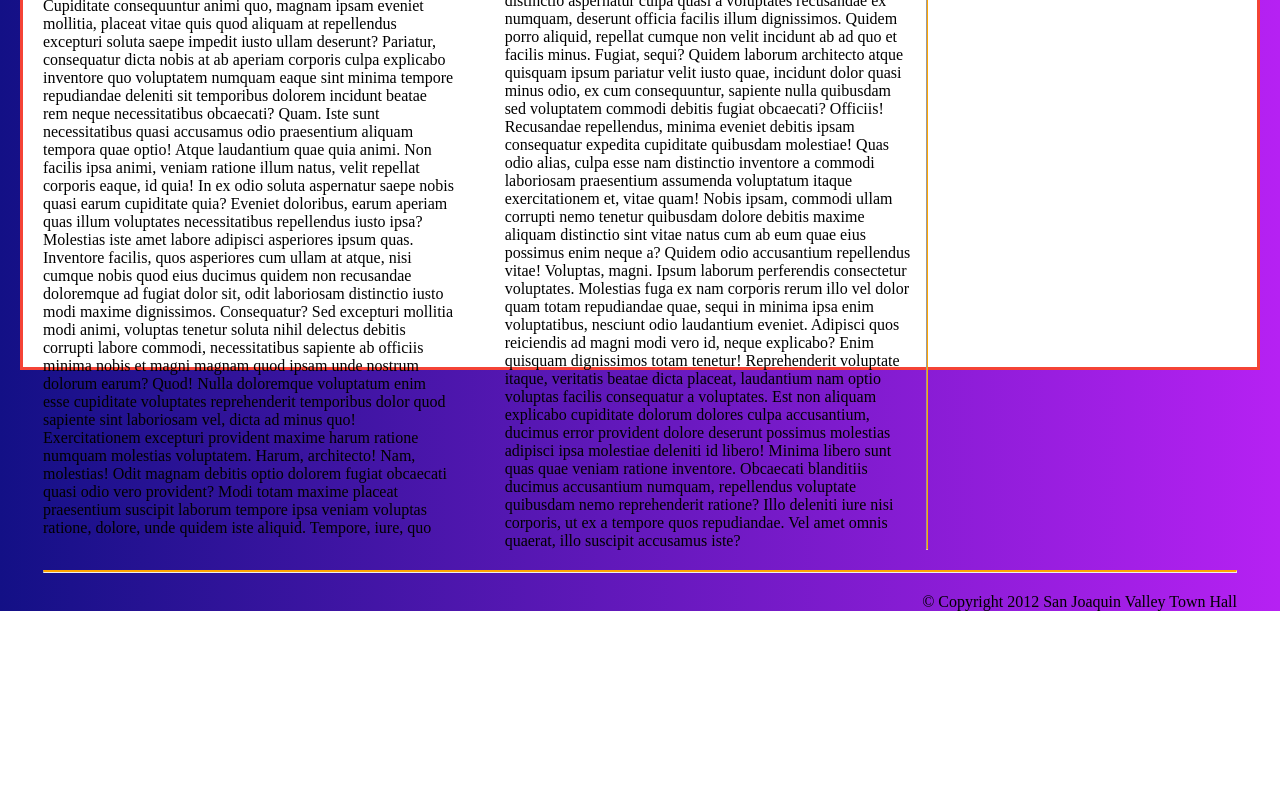
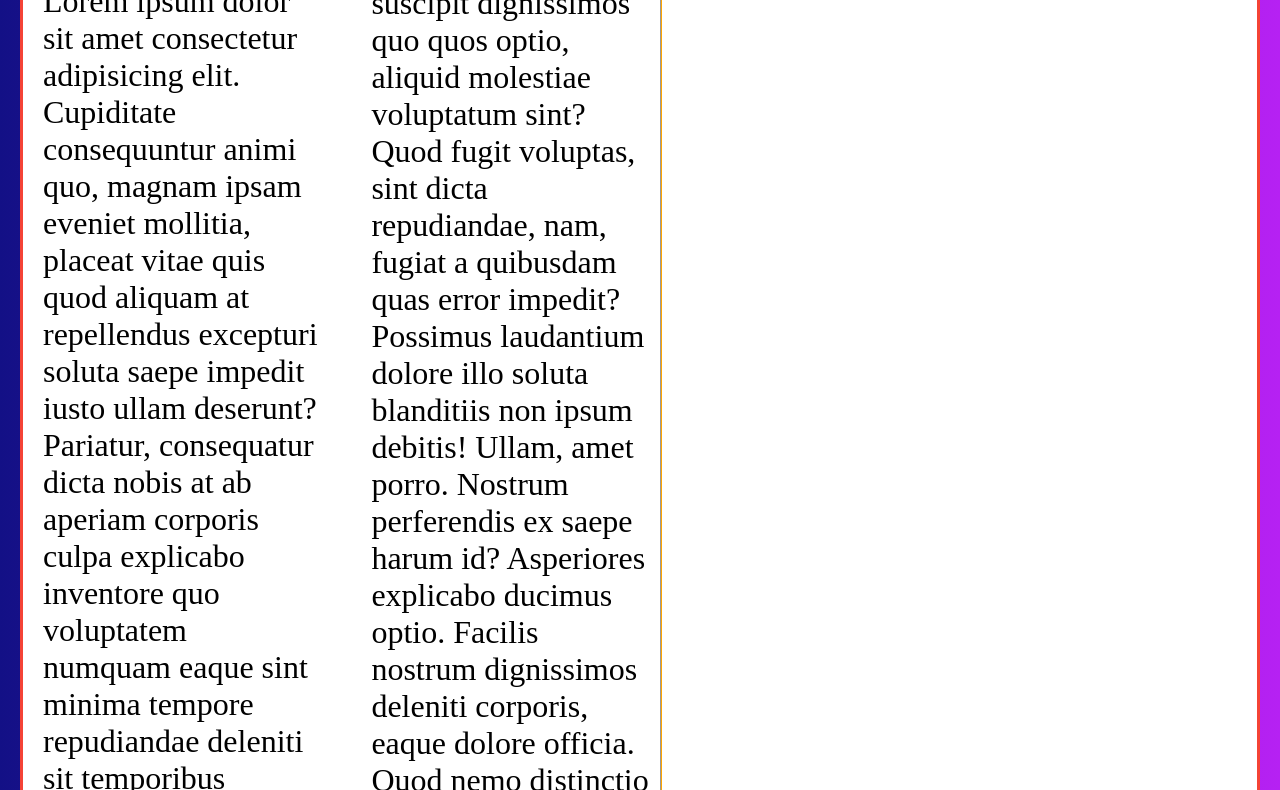
Before and after one commit to Khoa31102001/Bai4, a plain HTML site: page index.html in a window 1280 px wide. Shown: the part 434-1224 px from the top of the page. Before the commit the page ends 1045 px from the top, so only its background shows below. Drawn offline with Linux system fonts and the light colour scheme.

Commit message:
Bai 4 Le Gia ANh Khoa

```diff
--- a/style.css
+++ b/style.css
@@ -14,8 +14,11 @@ body {
 
 }
 
+h1, h2, h3, h4, h5, a, p {
+    font-size: 2em;
+  }
+
 #main {
-    height: 98%;
     background-color: #fff;
     border: 3px solid #f44336;
     margin: 20px;
```
